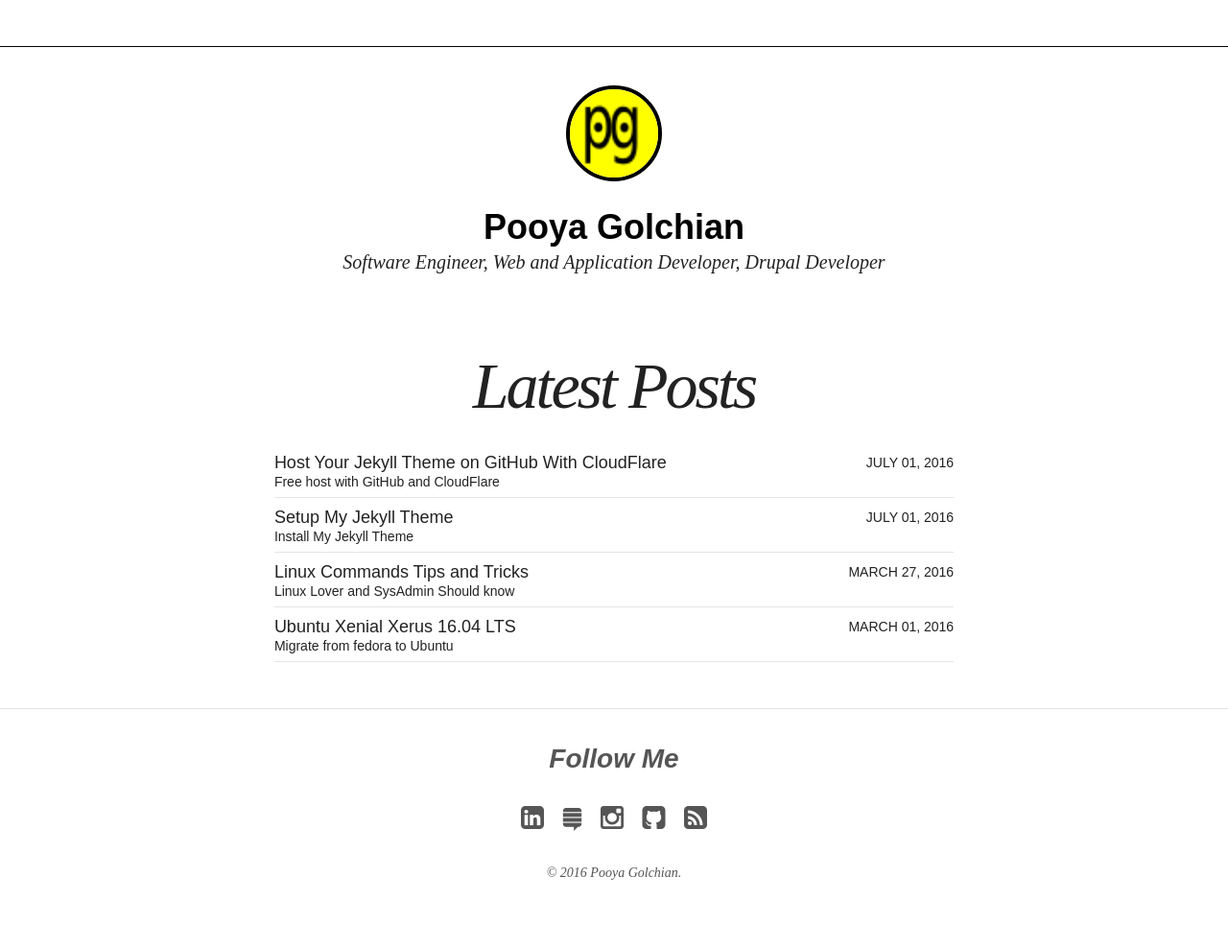
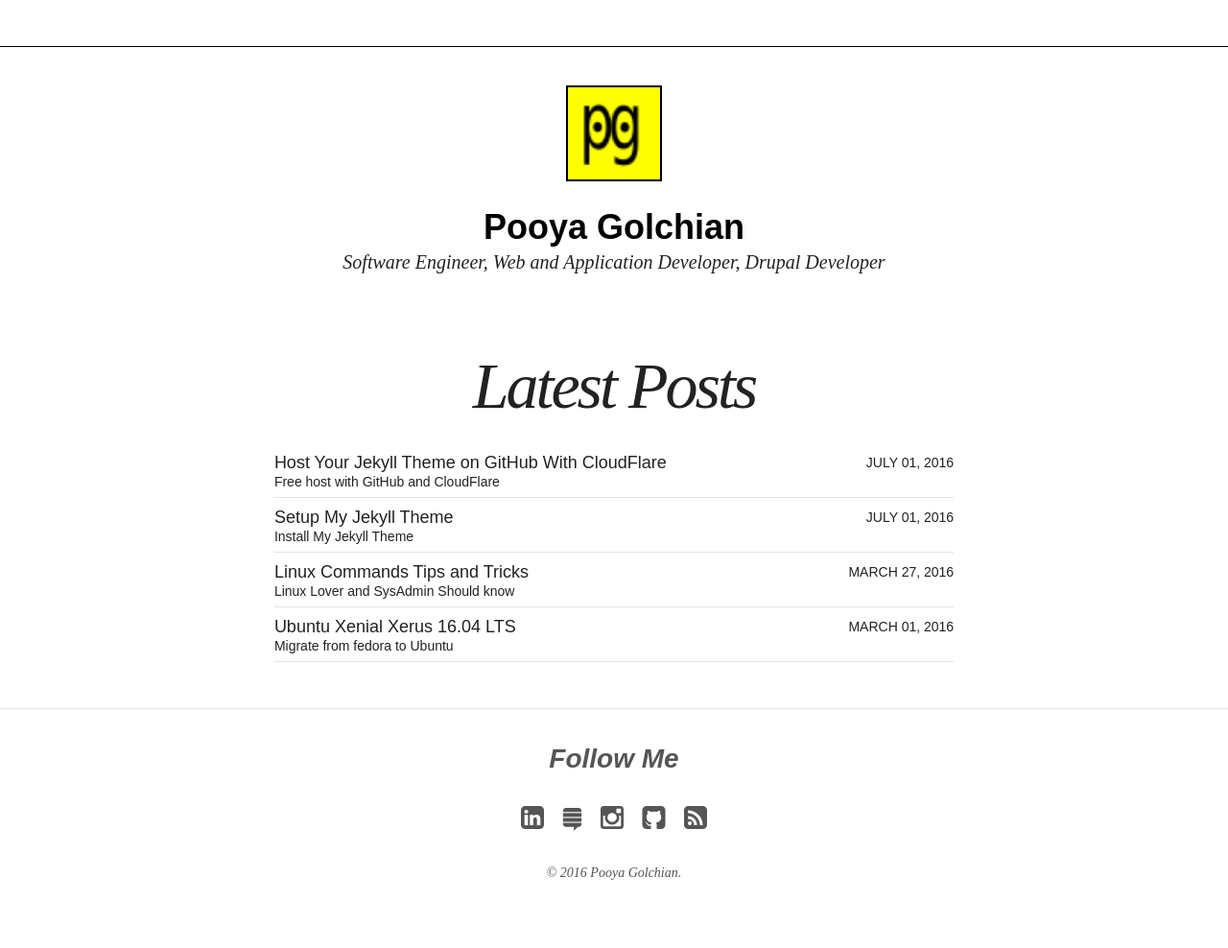
Before and after one commit to pooyagolchian/jekyll-theme, a Jekyll site: the page built from index.html, in a window 1280 px wide. Shown: the whole page at 96% size. Built offline with Jekyll 4.4.1, drawn with Linux system fonts in a browser that asks for light colours; nearby versions of some CDN libraries.

Commit message:
change logo border

```diff
--- a/_sass/_masthead.scss
+++ b/_sass/_masthead.scss
@@ -34,15 +34,7 @@
     height: 100px;
     @include animation-duration(1s);
       @include animation-delay(.05s);
-      border: 4px solid $black;
-      @include rounded(100px); /* crops in a circle */
-    @include media($medium) {
-
-      @include rounded(150px); /* crops in a circle */
-    }
-    @include media($large) {
-      @include rounded(200px); /* crops in a circle */
-    }
+      border: 2px solid $black;
   }
 }
 
```
